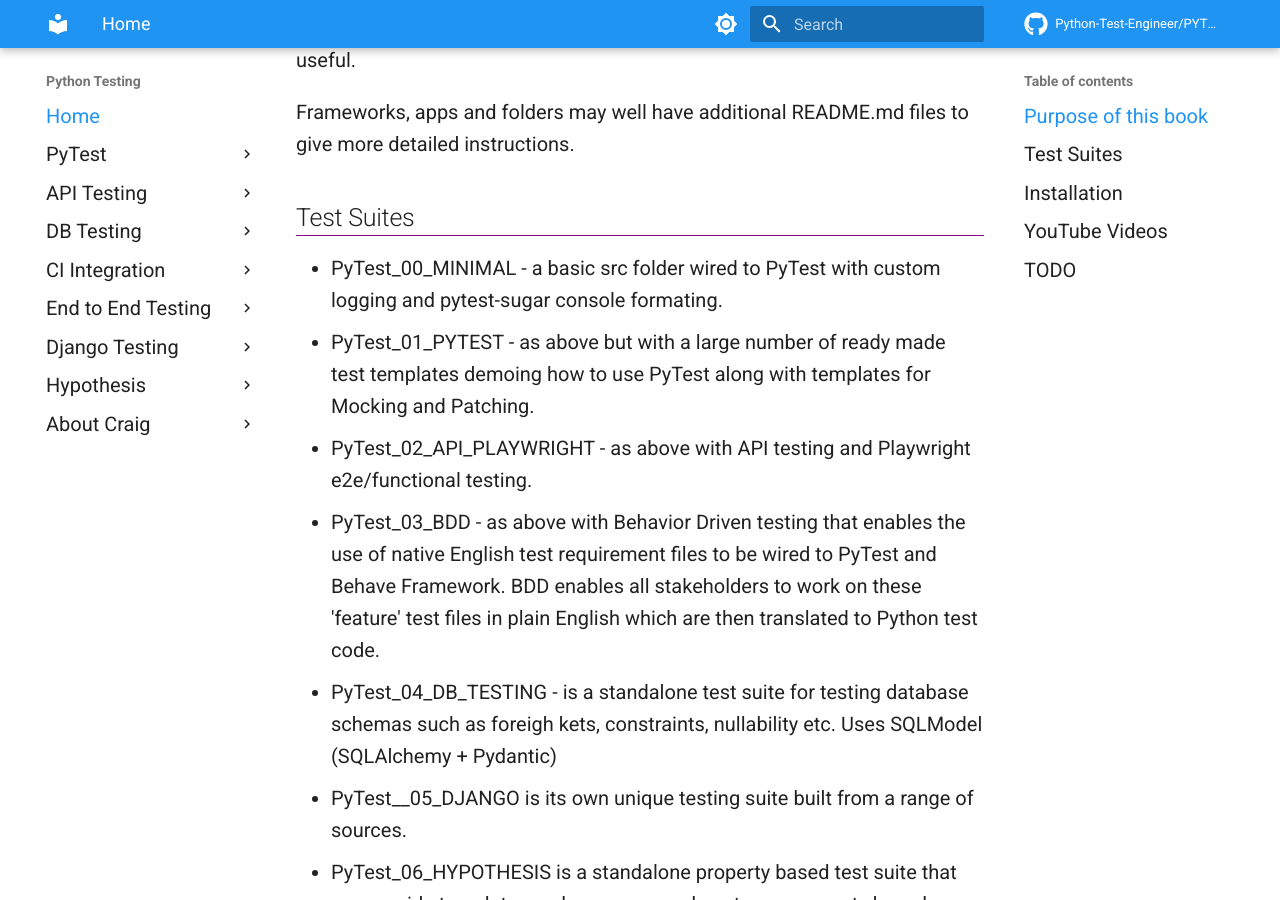
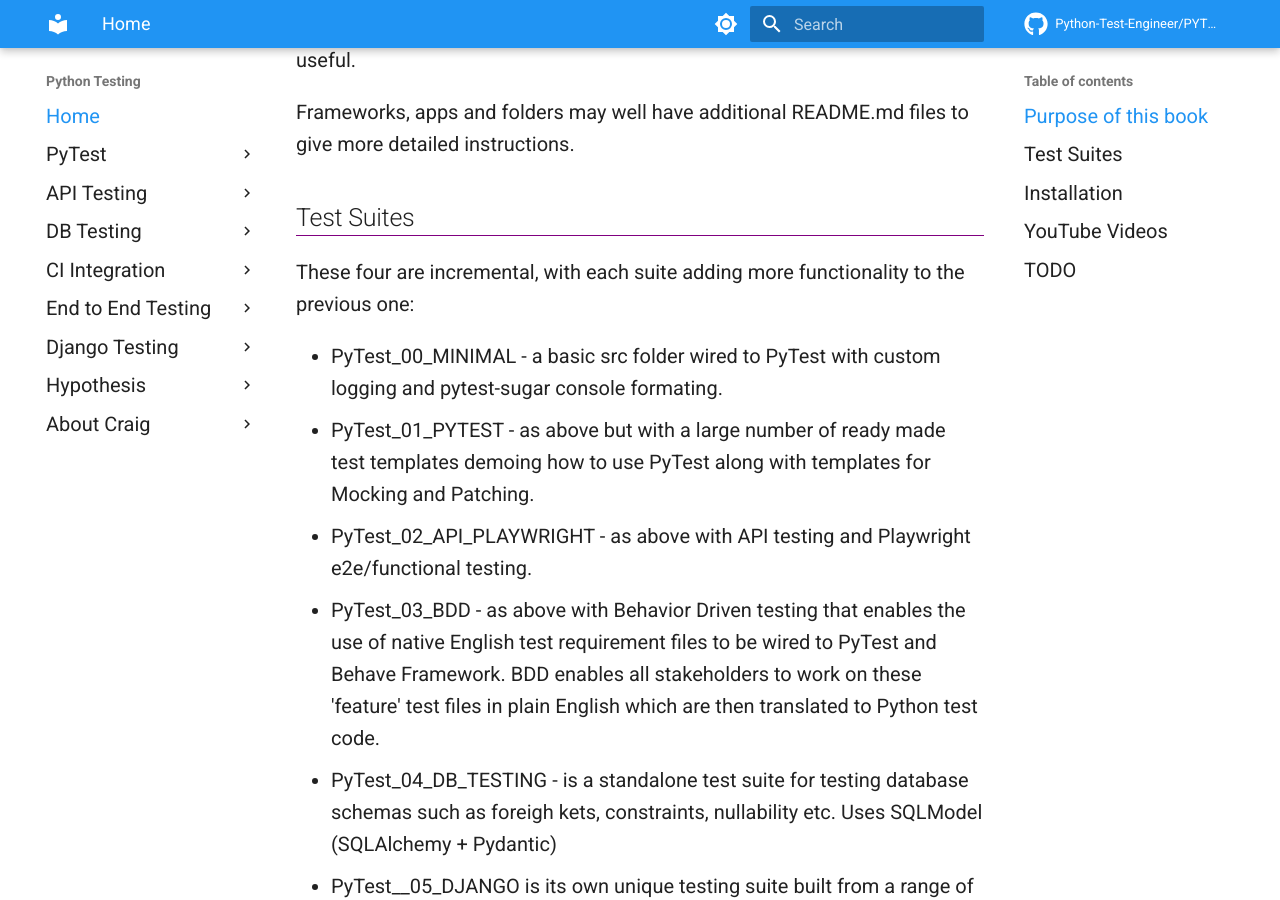
Before and after one commit to Python-Test-Engineer/PyTest-Cookbook, an MkDocs documentation site: the page built from docs/index.md, in a window 1280 px wide and 900 px high, scrolled down 381 px. Built offline with MkDocs 1.6.1 and Material for MkDocs 9.7.7, drawn with Linux system fonts in a browser that asks for light colours; comment, search, counter and statistics services are not loaded.

Commit message:
test deploy

```diff
--- a/docs/index.md
+++ b/docs/index.md
@@ -9,6 +9,8 @@
 Frameworks, apps and folders may well have additional README.md files to give more detailed instructions.
 
 ## Test Suites
+
+These four are incremental, with each suite adding more functionality to the previous one:
 
 - PyTest_00_MINIMAL - a basic src folder wired to PyTest with custom logging and pytest-sugar console formating.
 - PyTest_01_PYTEST - as above but with a large number of ready made test templates demoing how to use PyTest along with templates for Mocking and Patching.
```
Also changed, not shown: site/index.html, site/search/search_index.json, 1 other file.
